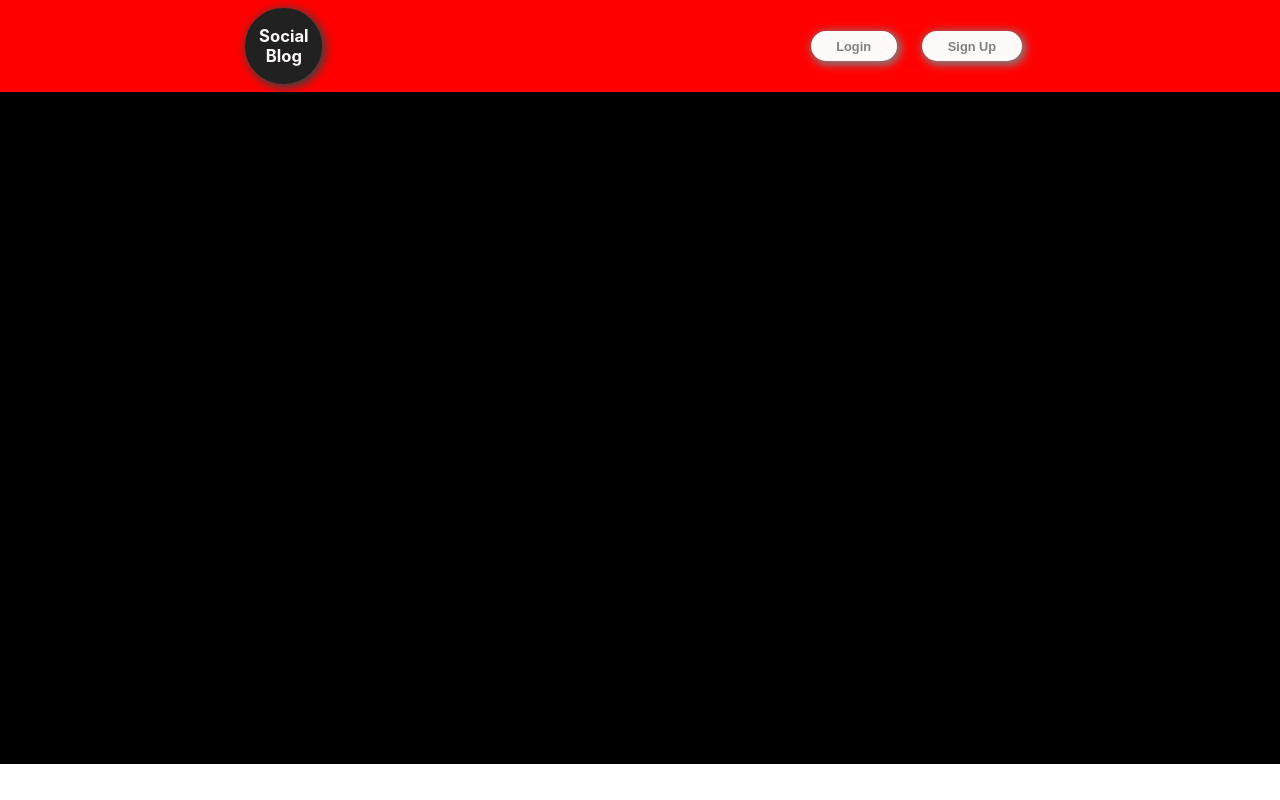
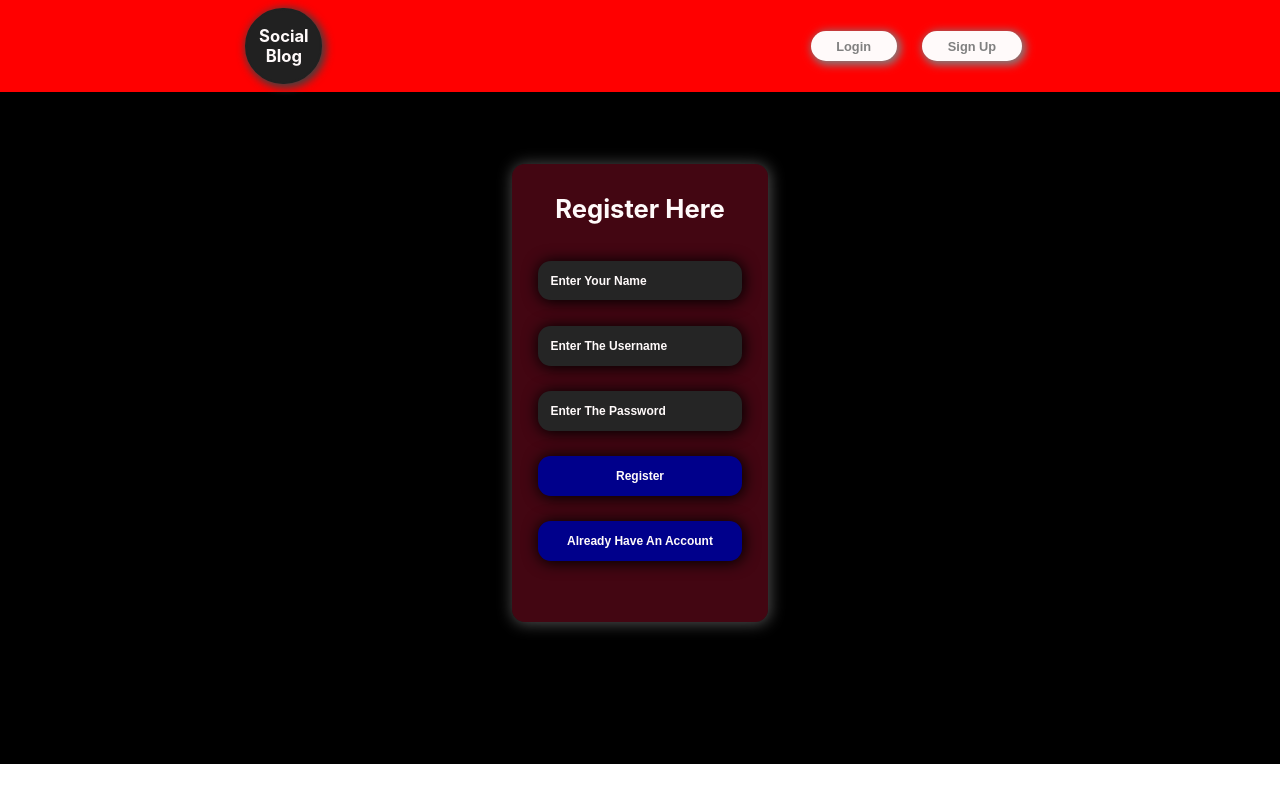
Before and after one commit to Viekesh/techSetGo, a React (Create React App) app in the folder mernStack/frontend/: page / in a window 1280 px wide. Built offline with nearby package versions, Linux system fonts and the light colour scheme.

Commit message:
Continue To Code blogApp1

```diff
--- a/mernStack/frontend/src/projects/blogApp1/BARoutes.jsx
+++ b/mernStack/frontend/src/projects/blogApp1/BARoutes.jsx
@@ -1,22 +1,11 @@
 import React from 'react';
 import { Routes, Route } from "react-router-dom";
+import Header from "./components/Header";
 import LandingPage from './LandingPage';
-import Login from "./components/Login";
-import Register from "./components/Register.jsx";
-import Header from "./components/Header";
-import Blogs from './components/Blogs';
-import UserBlogs from "./components/UserBlogs";
-import BlogDetail from "./components/BlogDetails";
-import AddBlog from './components/AddBlog';
-import { useSelector } from 'react-redux';
 
 
 
 const BARoutes = () => {
-
-    const isLoggedIn = useSelector(state => state.isLoggedIn);
-
-    console.log(isLoggedIn);
 
     return (
         <>
@@ -24,12 +13,6 @@ const BARoutes = () => {
             <main>
                 <Routes>
                     <Route exact path="/" element={<LandingPage />} />
-                    <Route exact path="/Register" element={<Register />} />
-                    <Route exact path="/auth" element={<Login />} />
-                    <Route exact path="/blogs" element={<Blogs />} />
-                    <Route exact path="/myBlogs/add" element={<AddBlog />} />
-                    <Route exact path="/myBlogs" element={<UserBlogs />} />
-                    <Route exact path="/myBlogs/:id" element={<BlogDetail />} />
                 </Routes>
             </main>
         </>
@@ -46,6 +29,9 @@ export default BARoutes;
 
 
 
+// const isLoggedIn = useSelector(state => state.isLoggedIn);
+    // console.log(isLoggedIn);
+
 // Here we can add isLoggedIn property from the redux and it will be equal to something would
 // be now need to grab the state from the redux and to grab the state we have a hook,
 // the useSelector that is available inside the react-redux which will then allow us to grap
--- a/mernStack/frontend/src/projects/blogApp1/LandingPage.jsx
+++ b/mernStack/frontend/src/projects/blogApp1/LandingPage.jsx
@@ -1,4 +1,5 @@
 import React from 'react';
+import Login from './components/Login/Login';
 import "./components/styleSheets/LandingPage.css";
 
 
@@ -6,7 +7,7 @@ import "./components/styleSheets/LandingPage.css";
 const LandingPage = () => {
     return (
         <div className='landing_page'>
-
+            <Login />
         </div>
     )
 }
--- a/mernStack/frontend/src/projects/blogApp1/components/AddBlog.jsx
+++ /dev/null
@@ -1,9 +0,0 @@
-import React from 'react'
-
-const AddBlog = () => {
-    return (
-        <div>AddBlog</div>
-    )
-}
-
-export default AddBlog;
--- a/mernStack/frontend/src/projects/blogApp1/components/BlogDetails.jsx
+++ /dev/null
@@ -1,9 +0,0 @@
-import React from 'react'
-
-const BlogDetails = () => {
-    return (
-        <div>BlogDetails</div>
-    )
-}
-
-export default BlogDetails;
--- a/mernStack/frontend/src/projects/blogApp1/components/Blogs.jsx
+++ /dev/null
@@ -1,9 +0,0 @@
-import React from 'react'
-
-const Blogs = () => {
-    return (
-        <div>Blogs</div>
-    )
-}
-
-export default Blogs;
--- a/mernStack/frontend/src/projects/blogApp1/components/Login.jsx
+++ /dev/null
@@ -1,28 +0,0 @@
-import React from 'react';
-import "./styleSheets/Login.css";
-import { NavLink } from "react-router-dom";
-
-
-
-const Login = () => {
-
-    return (
-        <div className='user_login'>
-            <div className="login">
-                <h2>Login Here</h2>
-                <form className='login_form x_axis_center'>
-                    <input type="text" name="username" placeholder="Enter The Username" className='login_form_elements' />
-                    <input type="text" name="password" placeholder="Enter The Password" className='login_form_elements' />
-                    <button type='submit' className='login_form_elements'>Submit</button>
-                    <NavLink to="/Register" className='login_form_elements'>
-                        <button type='submit'>
-                            Not Yet Registered
-                        </button>
-                    </NavLink>
-                </form>
-            </div>
-        </div>
-    )
-}
-
-export default Login;
--- /dev/null
+++ b/mernStack/frontend/src/projects/blogApp1/components/Login/Login.jsx
@@ -0,0 +1,65 @@
+import React, { useState } from 'react';
+import "./Login.css";
+
+
+
+const Login = () => {
+
+    const [account, toggleAccount] = useState("signup");
+
+    const toggleSignup = () => {
+        account === "signup" ? toggleAccount("login") : toggleAccount("signup");
+    }
+
+    return (
+        <div className='user_login'>
+
+            {
+                account === "signup" ?
+
+                    <div className="login">
+                        <h2>Register Here</h2>
+                        <form className='login_form x_axis_center'>
+                            <input type="text" name="name" placeholder="Enter Your Name" className='login_form_elements' />
+                            <input type="name" name="email" placeholder="Enter The Username" className='login_form_elements' />
+                            <input type="password" name="password" placeholder="Enter The Password" className='login_form_elements' />
+                            <button type='submit' className='login_form_elements'>Register</button>
+
+                            <button
+                                type='submit'
+                                className='login_form_elements'
+                                onClick={() => toggleSignup()}
+                            >
+                                Already Have An Account
+                            </button>
+
+                        </form>
+                    </div>
+
+                    :
+
+                    <div className="login">
+                        <h2>Login Here</h2>
+                        <form className='login_form x_axis_center'>
+                            <input type="text" name="username" placeholder="Enter The Username" className='login_form_elements' />
+                            <input type="text" name="password" placeholder="Enter The Password" className='login_form_elements' />
+                            <button type='submit' className='login_form_elements'>Submit</button>
+
+                            <button
+                                type='submit'
+                                className='login_form_elements'
+                                onClick={() => toggleSignup()}
+                            >
+                                Not Yet Registered
+                            </button>
+
+                        </form>
+                    </div>
+
+            }
+
+        </div>
+    )
+}
+
+export default Login;
--- a/mernStack/frontend/src/projects/blogApp1/components/UserBlogs.jsx
+++ /dev/null
@@ -1,9 +0,0 @@
-import React from 'react'
-
-const UserBlogs = () => {
-    return (
-        <div>UserBlogs</div>
-    )
-}
-
-export default UserBlogs;
```
Also changed, not shown: mernStack/frontend/src/projects/blogApp1/components/Login/Login.css (renamed from mernStack/frontend/src/projects/blogApp1/components/styleSheets/Login.css).
